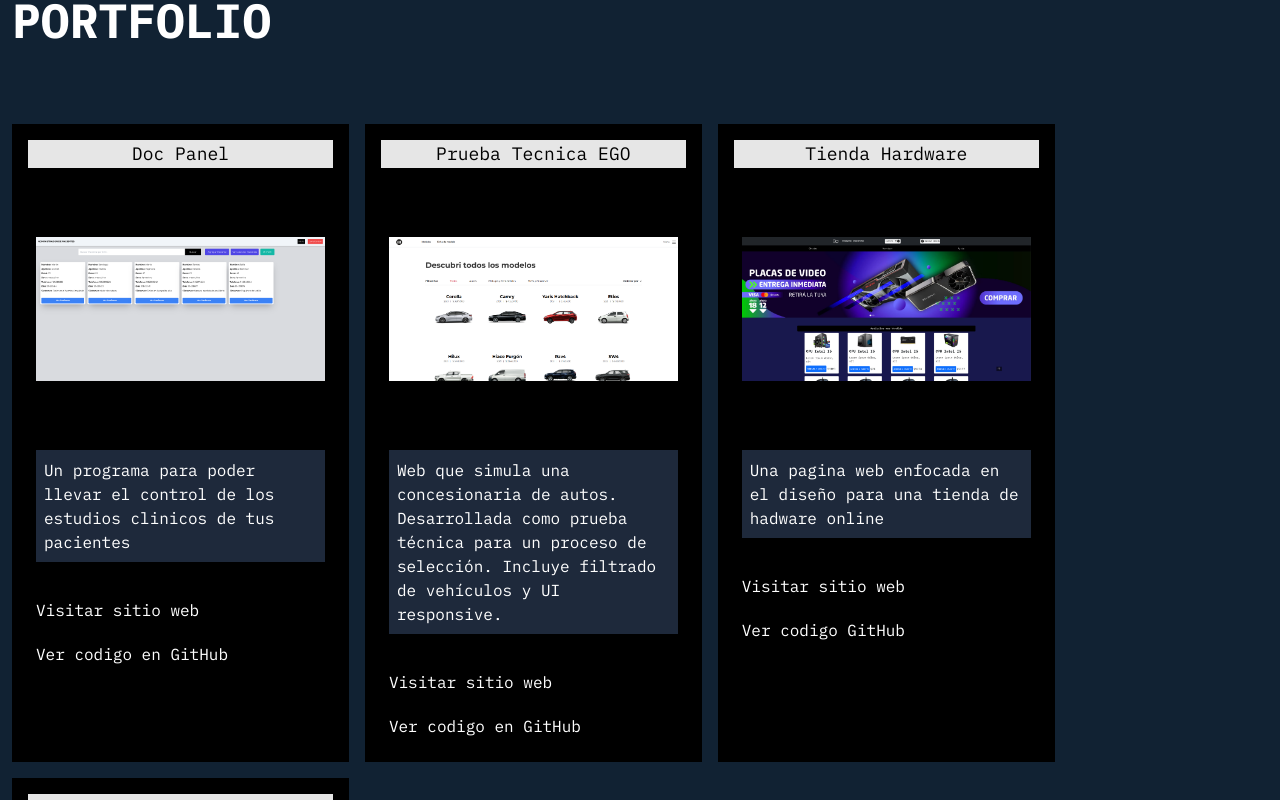
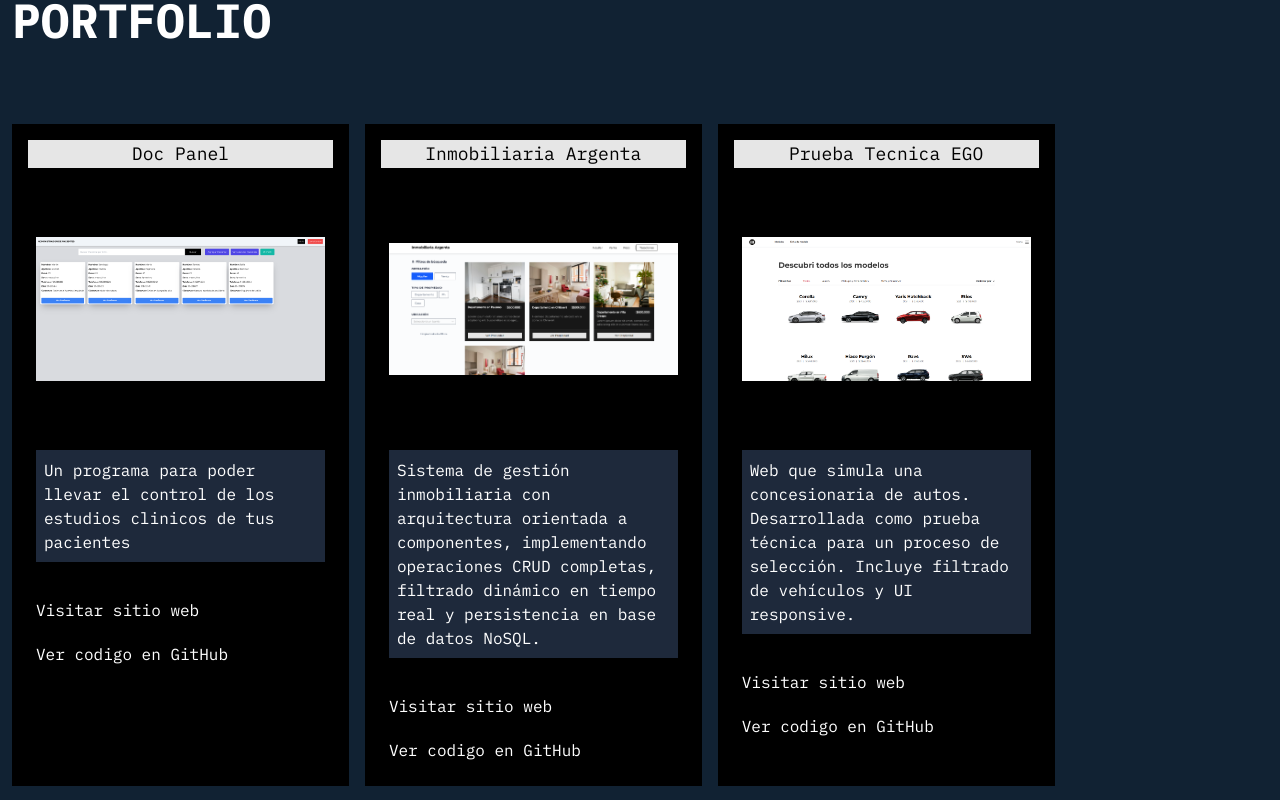
Before and after one commit to SantyPadilla51/MI-PORTFOLIO, a React (Vite) app: page / in a window 1280 px wide. Shown: the part 1800-2600 px from the top of the page. Built offline with nearby package versions, Linux system fonts and the light colour scheme.

Commit message:
add project

```diff
--- a/src/Components/Portfolio.jsx
+++ b/src/Components/Portfolio.jsx
@@ -34,6 +34,45 @@ const Portfolio = () => {
                   </a>
                   <a
                     href="https://github.com/SantyPadilla51/ADM-CLINICA-FRONTEND"
+                    target="_blank"
+                    className="hover:underline mt-5"
+                  >
+                    Ver codigo en GitHub
+                  </a>
+                </div>
+              </div>
+            </div>
+          </section>
+
+          <section className="mt-8 lg:mt-0 ">
+            <div className="bg-black p-4 text-white h-full">
+              <h2 className="text-lg text-center bg-white text-black bg-opacity-90 mb-4">
+                Inmobiliaria Argenta
+              </h2>
+              <img
+                className="p-2 h-[250px] object-contain"
+                src="/img/inmobiliaria.png"
+                width="750"
+                height="200"
+                alt="INMOBILIARIA"
+              />
+              <div className="mt-2 p-2">
+                <p className="bg-slate-800 p-2">
+                  Sistema de gestión inmobiliaria con arquitectura orientada a
+                  componentes, implementando operaciones CRUD completas,
+                  filtrado dinámico en tiempo real y persistencia en base de
+                  datos NoSQL.
+                </p>
+                <div className="flex flex-col mt-4">
+                  <a
+                    href="https://inmobiliaria-argenta-frontend.vercel.app/"
+                    target="_blank"
+                    className="hover:underline mt-5"
+                  >
+                    Visitar sitio web
+                  </a>
+                  <a
+                    href="https://github.com/SantyPadilla51/Inmobiliaria-Argenta-Frontend"
                     target="_blank"
                     className="hover:underline mt-5"
                   >
```
Also changed, not shown: public/img/inmobiliaria.png (added).
